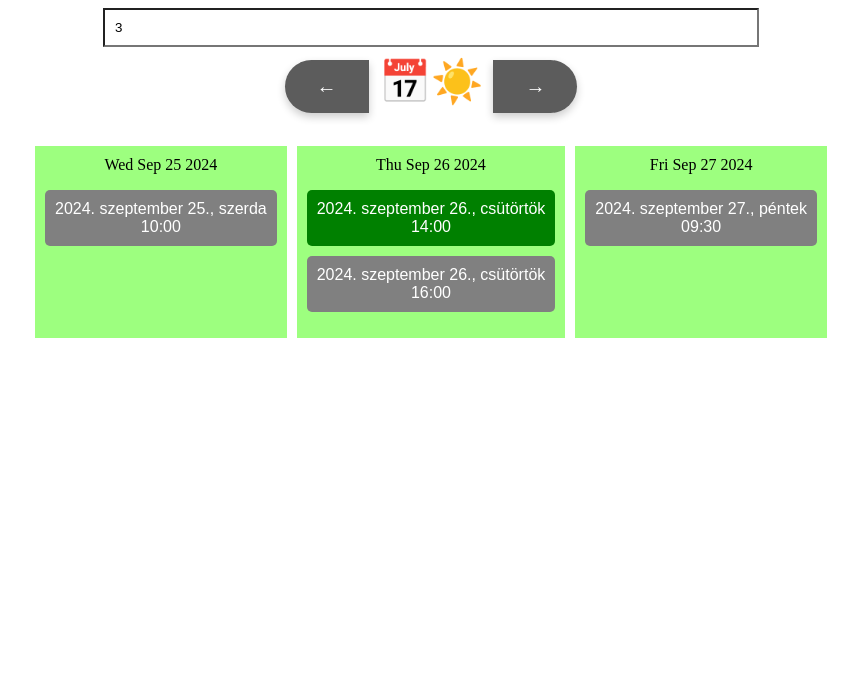
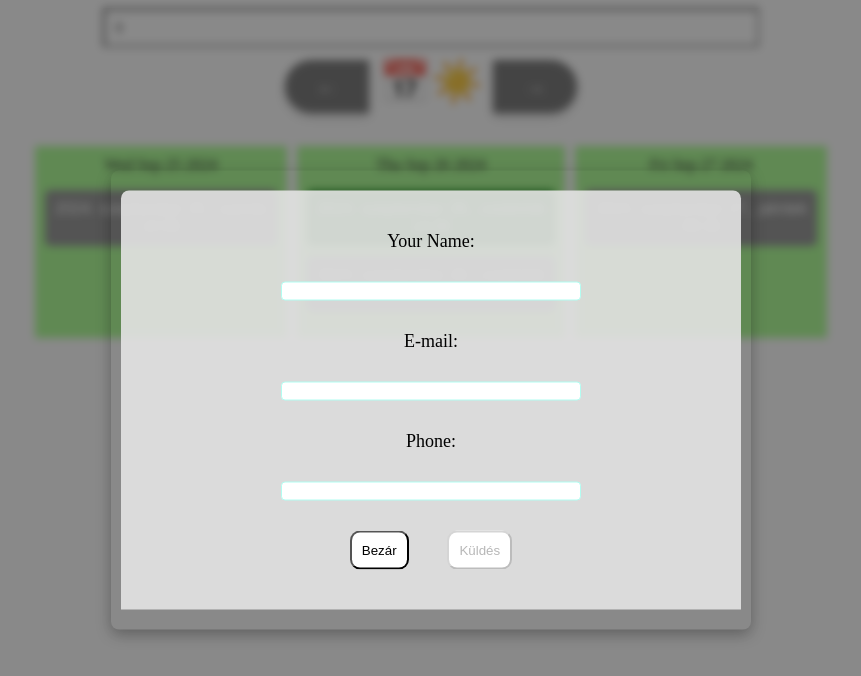
Before and after one commit to somogyiTi2/booker, a React (Create React App) app: page / in a window 1280 px wide. Shown: the top 676 px of the page, without its empty margins (209-1070 px from the left). Built offline with nearby package versions, Linux system fonts and the light colour scheme.

Commit message:
feature/modal: implement closing functionality for floating form and add save confirmation modal

```diff
--- a/src/App.tsx
+++ b/src/App.tsx
@@ -1,10 +1,12 @@
 import BookingComponet from "./components/BookingComponet";
+import Form from "./components/Form";
 
 function App() {
 
   return (
     <div >
       <BookingComponet />
+      <Form/>
     </div>
   );
 }
--- a/src/components/Form.tsx
+++ b/src/components/Form.tsx
@@ -1,16 +1,33 @@
-import React, { useState, ChangeEvent, FormEvent, FocusEvent } from 'react';
+import { useState, ChangeEvent, FormEvent, FocusEvent, useEffect } from 'react';
 import style from "../style/Form.module.css";
+import ModalWindow from './ModalWindow';
+import SaveDataModal from './SaveDataModal';
 
 const Form = () => {
+    let [showWindow, setShowWindow] = useState(true)
+
+    const onClose = () => {
+        setShowWindow(false);
+    }
+    /*Can I save or not the datas*/
+    const [saveData, setSaveData] = useState<boolean | null>(null);
+    /*can I need open the data save window*/
+    const [saveDataModalShow, setSaveDataModalShow] = useState<boolean>(false);
+
     /*name*/
-    const [enteredName, setEnteredName] = useState<string>('');
+    const name = localStorage.getItem('name');
+    const [enteredName, setEnteredName] = useState<string>(name || '');
     const [enteredNameTouched, setEnteredNameTouched] = useState<boolean>(false);
     /*email*/
-    const [enteredEmail, setEnteredEmail] = useState<string>('');
+    const email = localStorage.getItem('email');
+    const [enteredEmail, setEnteredEmail] = useState<string>(email || '');
     const [enteredEmailTouched, setEnteredEmailTouched] = useState<boolean>(false);
     /*phone*/
-    const [enteredPhone, setEnteredPhone] = useState<string>('');
+    const phone = localStorage.getItem('phone');
+    const [enteredPhone, setEnteredPhone] = useState<string>(phone || '');
     const [enteredPhoneTouched, setEnteredPhoneTouched] = useState<boolean>(false);
+    /*need save window or not*/
+    const needWindow = name && email && phone ? false : true;
 
     // Handle input change event
     /*name*/
@@ -69,22 +86,42 @@ const Form = () => {
     const formSubmitHandler = (event: FormEvent) => {
         event.preventDefault();
         setEnteredNameTouched(true);
-        console.log(enteredName)
+        setSaveDataModalShow(needWindow)
+        needWindow === false && onClose()
         if (!enteredNameIsValid && !enteredEmailIsValid && !enteredPhoneIsValid) {
             return; // Do not proceed if the form is invalid
         }
-
         // Reset the form after submission
-        setEnteredName('');
-        setEnteredEmail('');
-        setEnteredPhone('');
+        console.log("You signed up with these data:", enteredEmail, enteredName, enteredPhone);
         setEnteredNameTouched(false);
         setEnteredEmailTouched(false);
         setEnteredPhoneTouched(false);
     };
 
+    useEffect(() => {
+        if (saveData === true) {
+            saveDataHandler();
+            onClose()
+        }
+        if (saveData === false) {
+            setEnteredName('');
+            setEnteredEmail('');
+            setEnteredPhone('');
+            onClose()
+        }
+
+    }, [formSubmitHandler, saveData])
+
+
+    const saveDataHandler = () => {
+        localStorage.setItem('name', enteredName);
+        localStorage.setItem('email', enteredEmail);
+        localStorage.setItem('phone', enteredPhone);
+    }
+
 
     return (
+        <ModalWindow show={showWindow} onClose={onClose}>
             <form onSubmit={formSubmitHandler} className={style.form}>
                 <label htmlFor='name'>Your Name:</label>
                 <input
@@ -121,15 +158,20 @@ const Form = () => {
                 {phoneInputIsInvalid && <p className={style.error}>Helytelen Telefonszám!</p>}
 
                 <div className={style.formActions}>
-                <button onClick={() => console.log("close")} >
+                    <button onClick={() => onClose()} >
                         Bezár
                     </button>
-                <button type="submit" disabled={!formIsValid}>
+                    <button type="submit" disabled={!formIsValid} >
                         Küldés
                     </button>
+
                 </div>
             </form>
+            {saveDataModalShow && (
+                <SaveDataModal update={setSaveData} showWindow={setSaveDataModalShow} show={saveDataModalShow} />
+            )}
 
+        </ModalWindow>
     );
 };
 
--- /dev/null
+++ b/src/components/ModalWindow.tsx
@@ -0,0 +1,24 @@
+import React from 'react';
+import style from "../style/ModalWindow.module.css"
+import { ModalWindowProps } from '../type/ModalWindowsPropsType';
+
+
+
+const ModalWindow: React.FC<ModalWindowProps> = ({ show, onClose, children }) => {
+
+    if (!show) {
+        return null;
+    }
+
+    return (
+        <div className={style.modalBackdrop} onClick={onClose} >
+            <div className={style.modalContainer} >
+                <div className={style.modalHeader} onClick={event => event.stopPropagation()}>
+                    {children}
+                </div>
+            </div>
+        </div>
+    );
+};
+
+export default ModalWindow;
--- /dev/null
+++ b/src/components/SaveDataModal.tsx
@@ -0,0 +1,22 @@
+import React from 'react';
+import ModalWindow from './ModalWindow';
+import { SaveDataModalProps } from '../type/SaveDataModalPropsType';
+
+
+
+const SaveDataModal: React.FC<SaveDataModalProps> = ({ update, showWindow, show }) => {
+    const buttonHandler = (SaveDate: boolean) => {
+        showWindow(false);
+        update(SaveDate);
+    }
+
+    return (
+        <ModalWindow show={show}>
+            <h1>Szeretnéd menteni ezeket az adatokat a böngészőbe?</h1>
+            <button onClick={() => buttonHandler(true)}>Igen</button>
+            <button onClick={() => buttonHandler(false)}>Nem</button>
+        </ModalWindow>
+    );
+}
+
+export default SaveDataModal;
--- a/src/style/Form.module.css
+++ b/src/style/Form.module.css
@@ -5,6 +5,20 @@
 .formActions {
     display: flex;
     justify-content: space-evenly;
+    padding: 10%;
+
+    button {
+        border-radius: 10px;
+        padding: 10px;
+        background-color: white;
+        transition: background-color 1s ease, border-radius 1s ease;
+    }
+
+    button:hover {
+        background-color: rgb(192, 248, 255);
+        border-radius: 20px;
+    }
+
 }
 
 .form {
@@ -17,6 +31,7 @@
     p {
         display: flex;
         justify-content: center;
+        padding: 10%;
     }
 
     input {
--- /dev/null
+++ b/src/style/ModalWindow.module.css
@@ -0,0 +1,40 @@
+.modalBackdrop {
+    position: fixed;
+    top: 0;
+    left: 0;
+    background: rgba(53, 53, 53, 0.58);
+    box-shadow: 0 4px 30px rgba(0, 0, 0, 0.1);
+    backdrop-filter: blur(4px);
+    width: 100%;
+    height: 100%;
+    z-index: 1;
+}
+
+.modalContainer {
+    position: absolute;
+    top: 50%;
+    left: 50%;
+    transform: translate(-50%, -50%);
+    display: flex;
+    flex-direction: column;
+    justify-content: center;
+    align-items: center;
+
+    width: 90%;
+    max-width: 600px;
+    padding: 20px;
+    border-radius: 8px;
+    box-shadow: 0 5px 15px rgba(0, 0, 0, 0.3);
+}
+
+.modalHeader {
+    background-color: rgb(228, 228, 228, 90%);
+    width: 100%;
+    padding: 10px;
+    border-top-left-radius: 8px;
+    border-top-right-radius: 8px;
+    text-align: center;
+    font-size: 18px;
+    display: flex;
+    justify-content: center;
+}
--- /dev/null
+++ b/src/type/ModalWindowsPropsType.tsx
@@ -0,0 +1,5 @@
+export interface ModalWindowProps {
+    show: boolean;
+    onClose?: () => void;
+    children: React.ReactNode;
+}
--- /dev/null
+++ b/src/type/SaveDataModalPropsType.tsx
@@ -0,0 +1,5 @@
+export interface SaveDataModalProps {
+    update: (decision: boolean) => void;
+    showWindow: (decision: boolean) => void;
+    show: boolean;
+}
```
Lines whose indentation alone changed are shown as unchanged.
